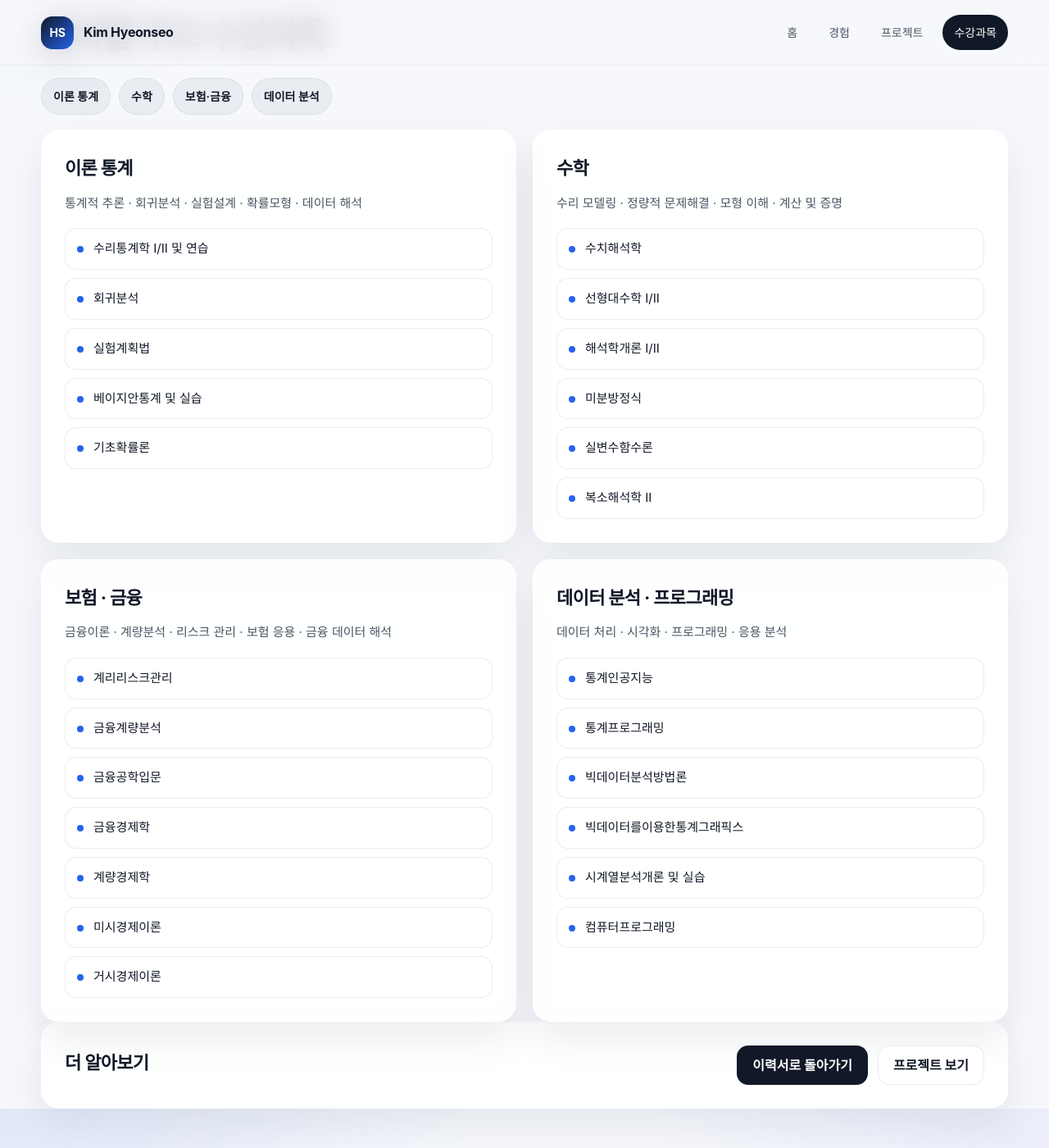
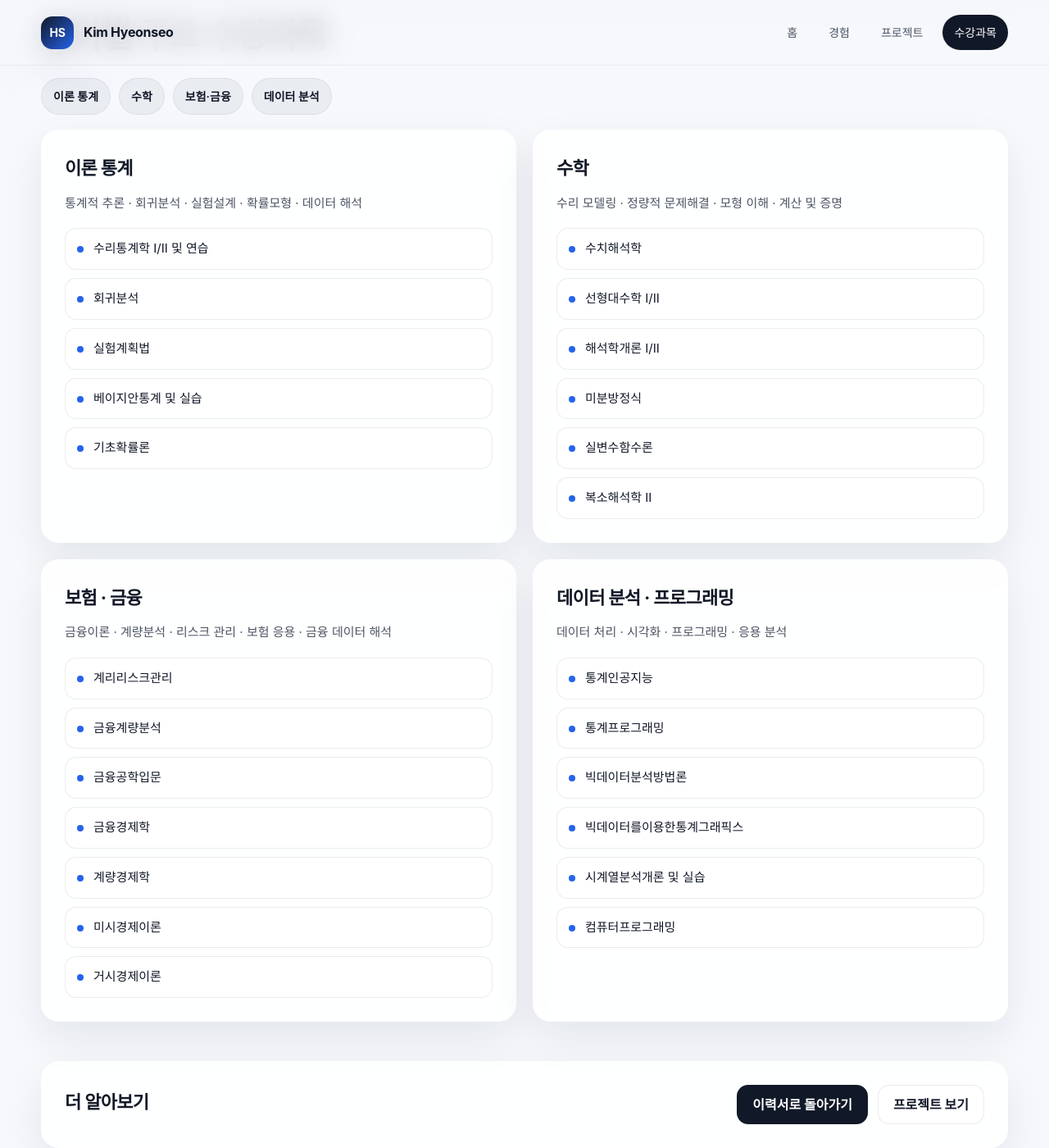
Before and after one commit to hyeonseo-kim/resume, a Jekyll site: the page coursework.html, which Jekyll copies as it is, in a window 1280 px wide and 1400 px high, scrolled down 442 px. Shown: the whole window at 82% size. Built offline with Jekyll 4.4.1, drawn with Linux system fonts in a browser that asks for light colours.

Commit message:
Update coursework.html

```diff
--- a/coursework.html
+++ b/coursework.html
@@ -319,6 +319,8 @@
       align-items: center;
       justify-content: space-between;
       gap: 20px;
+      margin-top: 48px;
+
     }
 
     .footer-box p {
```
